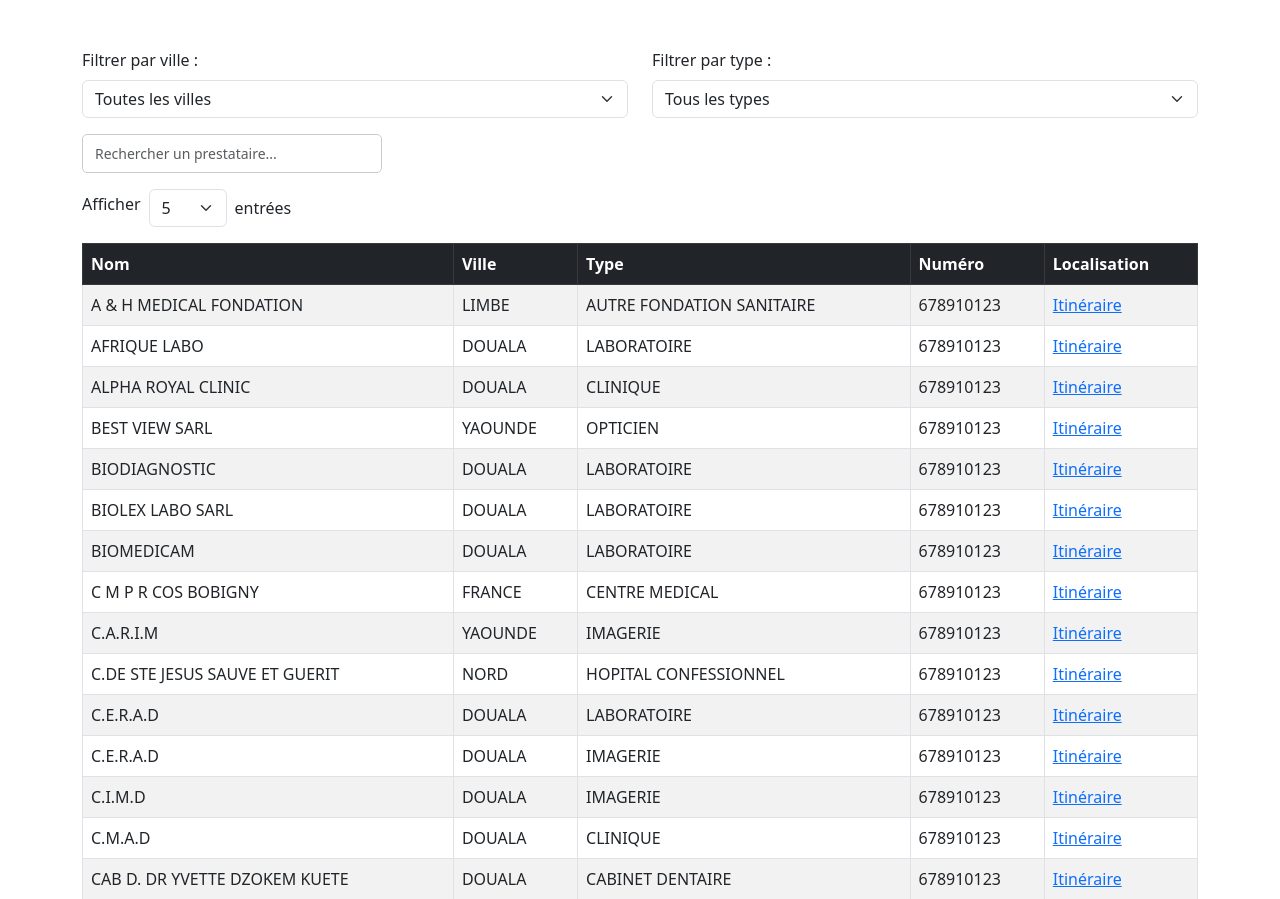
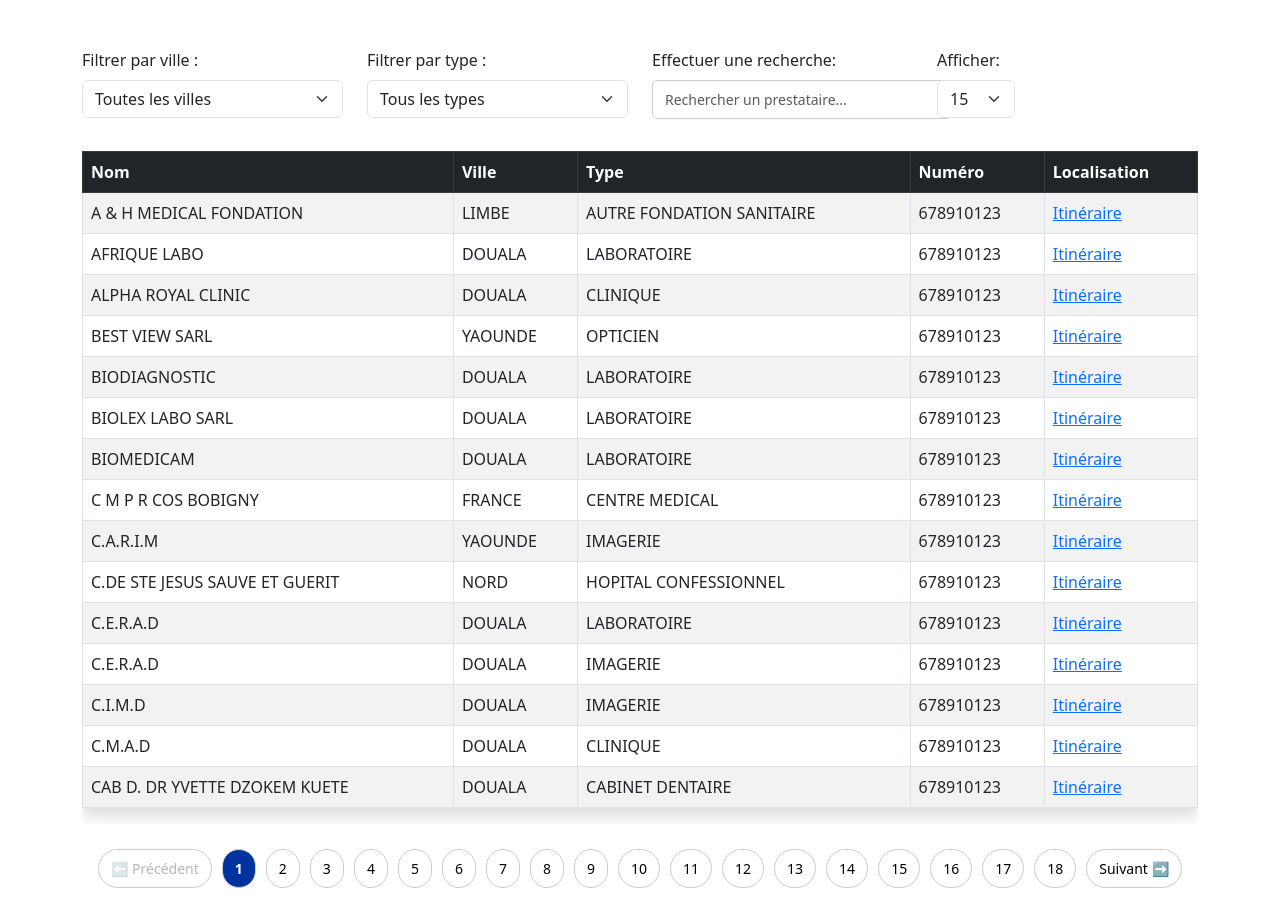
Before and after one commit to Renew32/WxDB, a Django app: page /prestataires/ in a window 1280 px wide. Shown: the part 425-1324 px from the top of the page. Run offline with Django 4.2, Linux system fonts and the light colour scheme; data comes from the database, SQL or seed files in the repository.

Commit message:
Update liste_presta.html
Changement de l'affichage de recherche, nombre de rangé

```diff
--- a/chanas/presta/templates/presta/liste_presta.html
+++ b/chanas/presta/templates/presta/liste_presta.html
@@ -63,7 +63,7 @@
     <div class="container mt-5">
         <!-- Filtres -->
         <div class="row mb-3">
-            <div class="col-md-6">
+            <div class="col-md-3">
                 <label for="filterVille" class="form-label">Filtrer par ville :</label>
                 <select id="filterVille" class="form-select">
                     <option value="">Toutes les villes</option>
@@ -72,7 +72,7 @@
                     {% endfor %}
                 </select>
             </div>
-            <div class="col-md-6">
+            <div class="col-md-3">
                 <label for="filterType" class="form-label">Filtrer par type :</label>
                 <select id="filterType" class="form-select">
                     <option value="">Tous les types</option>
@@ -81,22 +81,30 @@
                     {% endfor %}
                 </select>
             </div>
+
+            <div class="col-md-3 ">
+            <label for="entriesSelect" class="form-label me-2">Effectuer une recherche:</label>
+            <!-- Barre de recherche -->
+            <input type="text" id="searchInput" class="form-control mb-3" placeholder="Rechercher un prestataire..." onkeyup="filterTable()">
+
         </div>
-
-        <!-- Barre de recherche -->
-        <input type="text" id="searchInput" class="form-control mb-3" placeholder="Rechercher un prestataire..." onkeyup="filterTable()">
-
-        <!-- Sélection du nombre d'entrées à afficher -->
-        <div class="mb-3 d-flex align-items-center">
-            <label for="entriesSelect" class="form-label me-2">Afficher</label>
+            <!-- Sélection du nombre d'entrées à afficher -->
+        <div class="col-md-3 ">
+            <label for="entriesSelect" class="form-label me-2">Afficher:</label>
             <select id="entriesSelect" class="form-select w-auto me-2">
-                <option value="15">5</option>
+                <option value="15">15</option>
                 <option value="25">25</option>
                 <option value="50">50</option>
                 <option value="100">100</option>
             </select>
-            <span>entrées</span>
         </div>
+
+
+        </div>
+
+
+
+
 
         <!-- Tableau des prestataires -->
         <div class="table-responsive">
```
